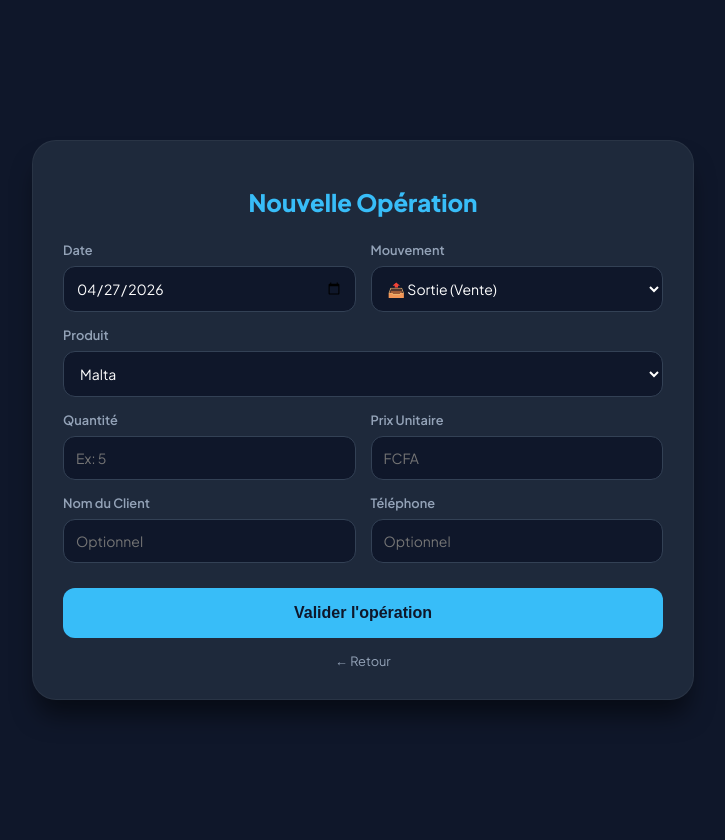
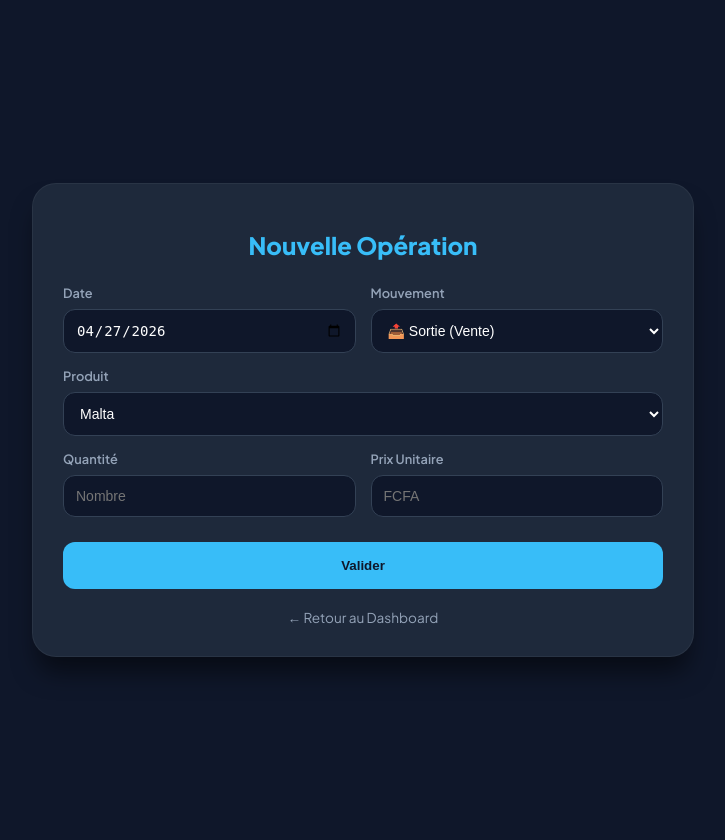
Before and after one commit to tchiov4-cloud/TCHIO_TCHOUALA_VALDO_24G2618-StocckMaster, a Flask app: page /form in a window 1280 px wide. Shown: the whole page, without its empty margins (277-1002 px from the left). Run offline with Flask 3, Linux system fonts and the light colour scheme.

Commit message:
Update form.html

```diff
--- a/templates/form.html
+++ b/templates/form.html
@@ -14,7 +14,7 @@
             --text-dim: #94a3b8;
             --input-bg: #0f172a;
             --border: #334155;
-            --nav-bg: rgba(30, 41, 59, 0.9);
+            --nav-bg: rgba(30, 41, 59, 0.95);
         }
 
         body {
@@ -39,20 +39,9 @@
             box-shadow: 0 20px 25px -5px rgba(0, 0, 0, 0.5);
         }
 
-        h1 {
-            color: var(--accent);
-            text-align: center;
-            margin-bottom: 25px;
-            font-weight: 800;
-            font-size: 1.5rem;
-        }
+        h1 { color: var(--accent); text-align: center; margin-bottom: 25px; font-weight: 800; font-size: 1.5rem; }
 
-        .form-grid {
-            display: grid;
-            grid-template-columns: 1fr 1fr;
-            gap: 15px;
-        }
-
+        .form-grid { display: grid; grid-template-columns: 1fr 1fr; gap: 15px; }
         .form-group { display: flex; flex-direction: column; gap: 8px; }
         .full-width { grid-column: span 2; }
         label { color: var(--text-dim); font-size: 0.8rem; font-weight: 600; }
@@ -63,12 +52,9 @@
             border-radius: 12px;
             padding: 12px;
             color: white;
-            font-family: inherit;
             outline: none;
             font-size: 14px;
         }
-
-        input:focus, select:focus { border-color: var(--accent); }
 
         .btn-submit {
             grid-column: span 2;
@@ -78,27 +64,41 @@
             padding: 16px;
             border-radius: 12px;
             font-weight: 800;
-            font-size: 1rem;
             cursor: pointer;
             margin-top: 10px;
         }
 
-        /* --- NAVIGATION MOBILE (PAR DÉFAUT CACHÉE) --- */
+        /* --- LOGIQUE D'AFFICHAGE CONDITIONNEL --- */
+
+        /* 1. Caché par défaut sur Ordinateur */
         .bottom-nav {
+            display: none;
+        }
+
+        /* 2. Affiché UNIQUEMENT sur téléphone (max 768px) */
+        @media (max-width: 768px) {
+            body {
+                align-items: flex-start;
+                padding-bottom: 90px; /* On laisse de la place pour la barre */
+            }
+
+            .bottom-nav {
+                display: flex; /* On l'active ici */
                 position: fixed;
                 bottom: 0;
                 left: 0;
                 right: 0;
-            height: 65px;
+                height: 70px;
                 background: var(--nav-bg);
                 backdrop-filter: blur(10px);
-            display: none; /* CACHÉ SUR PC */
                 justify-content: space-around;
                 align-items: center;
                 border-top: 1px solid var(--border);
                 z-index: 1000;
-            padding-bottom: env(safe-area-inset-bottom);
             }
+
+            .form-grid { grid-template-columns: 1fr; }
+            .full-width { grid-column: span 1; }
 
             .nav-item {
                 display: flex;
@@ -107,26 +107,20 @@
                 text-decoration: none;
                 color: var(--text-dim);
                 font-size: 0.7rem;
-            font-weight: 600;
+            }
+            .nav-item.active { color: var(--accent); }
         }
 
-        .nav-item.active { color: var(--accent); }
-
-        /* --- RÉGLAGES POUR MOBILE --- */
-        @media (max-width: 768px) {
-            body {
-                align-items: flex-start;
-                padding-bottom: 90px; /* Espace pour la barre de nav */
+        /* Lien retour classique pour PC */
+        .pc-link {
+            display: block;
+            text-align: center;
+            margin-top: 20px;
+            color: var(--text-dim);
+            text-decoration: none;
+            font-size: 0.85rem;
         }
-
-            .bottom-nav {
-                display: flex; /* S'affiche sur mobile */
-            }
-
-            .form-grid { grid-template-columns: 1fr; }
-            .full-width { grid-column: span 1; }
-            .card { padding: 20px; }
-        }
+        @media (max-width: 768px) { .pc-link { display: none; } }
     </style>
 </head>
 <body>
@@ -137,7 +131,7 @@
     <form action="/ajouter" method="POST" class="form-grid">
         <div class="form-group">
             <label>Date</label>
-            <input type="date" name="date_vente" required>
+            <input type="date" name="date_vente" id="dateInput" required>
         </div>
 
         <div class="form-group">
@@ -166,7 +160,7 @@
 
         <div class="form-group">
             <label>Quantité</label>
-            <input type="number" name="qte" placeholder="Ex: 5" required>
+            <input type="number" name="qte" placeholder="Nombre" required>
         </div>
 
         <div class="form-group">
@@ -174,42 +168,23 @@
             <input type="number" name="pu" placeholder="FCFA" required>
         </div>
 
-        <div class="form-group">
-            <label>Nom du Client</label>
-            <input type="text" name="client" placeholder="Optionnel">
-        </div>
+        <input type="hidden" name="type_categorie" value="boisson">
 
-        <div class="form-group">
-            <label>Téléphone</label>
-            <input type="tel" name="telephone" placeholder="Optionnel">
-        </div>
-
-        <input type="hidden" name="type_categorie" value="alcoolisees">
-
-        <button type="submit" class="btn-submit">Valider l'opération</button>
+        <button type="submit" class="btn-submit">Valider</button>
     </form>
 
-    <style>@media (max-width: 768px) { .pc-back { display: none; } }</style>
-    <a href="/dashboard" class="pc-back" style="display: block; text-align: center; margin-top: 15px; color: var(--text-dim); text-decoration: none; font-size: 0.8rem;">← Retour</a>
+    <a href="/dashboard" class="pc-link">← Retour au Dashboard</a>
 </div>
 
 <nav class="bottom-nav">
-    <a href="/dashboard" class="nav-item">
-        <span>🏠</span><span>Accueil</span>
-    </a>
-    <a href="/form" class="nav-item active">
-        <span>📝</span><span>Saisie</span>
-    </a>
-    <a href="/analyse" class="nav-item">
-        <span>📊</span><span>Analyse</span>
-    </a>
-    <a href="/affichage" class="nav-item">
-        <span>📜</span><span>Histo.</span>
-    </a>
+    <a href="/dashboard" class="nav-item"><span>🏠</span><span>Accueil</span></a>
+    <a href="/form" class="nav-item active"><span>📝</span><span>Saisie</span></a>
+    <a href="/analyse" class="nav-item"><span>📊</span><span>Analyse</span></a>
+    <a href="/affichage" class="nav-item"><span>📜</span><span>Histo.</span></a>
 </nav>
 
 <script>
-    document.querySelector('input[type="date"]').valueAsDate = new Date();
+    document.getElementById('dateInput').valueAsDate = new Date();
 </script>
 
 </body>
```
Lines whose indentation alone changed are shown as unchanged.
